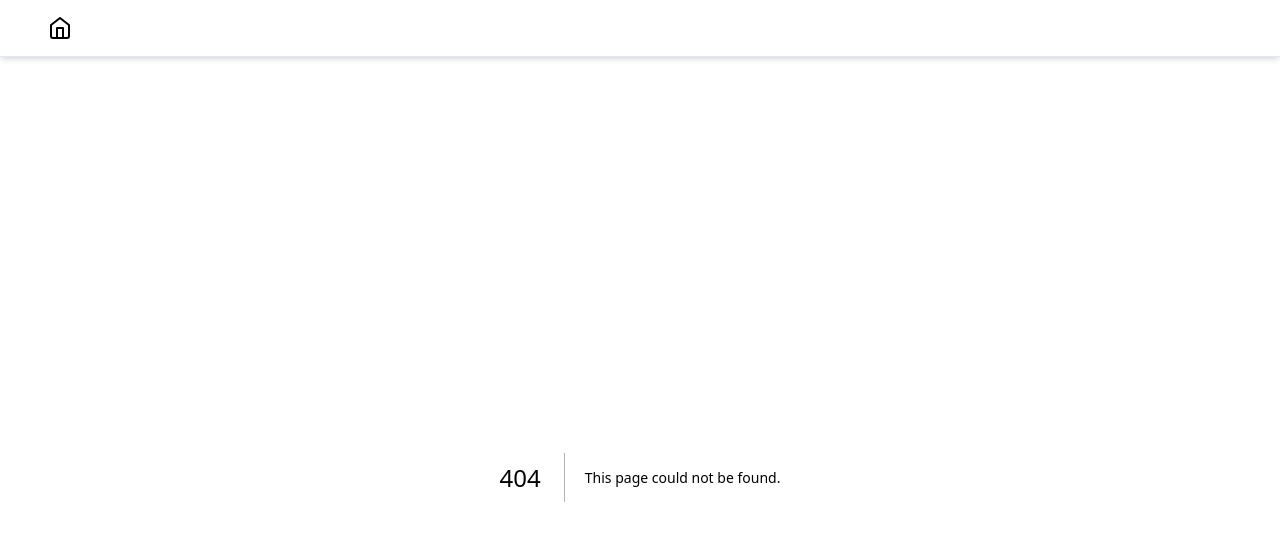
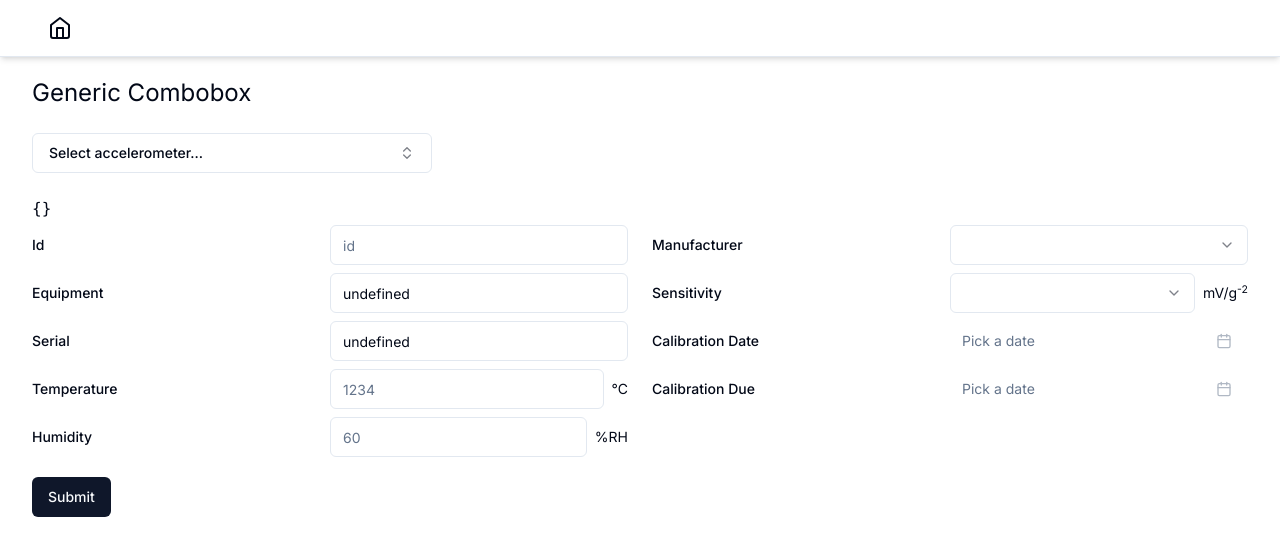
Before and after one commit to fairulazmin/myapp, a Next.js app: page /generic-form in a window 1280 px wide. Before the commit this address had no page. Shown: the top 556 px of the page. Built offline with nearby package versions, Linux system fonts and the light colour scheme.

Commit message:
added generic components for form

```diff
--- a/app/(generic)/generic-combobox/accelerometer-form.tsx
+++ /dev/null
@@ -1,95 +0,0 @@
-"use client";
-
-import { useForm } from "react-hook-form";
-import { zodResolver } from "@hookform/resolvers/zod";
-import z from "zod";
-
-import { Form } from "@/components/ui/form";
-import { Button } from "@/components/ui/button";
-import { InputForm } from "./input-form";
-import { SelectForm } from "./select-form";
-import { CalendarForm } from "./calendar-form";
-
-const accelerometerSchema = z.object({
-  id: z.number(),
-  equipment: z.string().min(2),
-  serial: z.string().min(2),
-  manufacturer: z.string(),
-  calb_date: z.date(),
-  calb_due: z.date(),
-  // model: z.string(),
-  // accuracy: z.string(),
-  // range: z.string(),
-  // lab: z.string(),
-  // location: z.string(),
-  // limitation: z.string(),
-  // status: z.string(),
-  // createdAt: z.date().or(z.literal("")), // Date | ""
-  // updatedAt: z.union([z.date(), z.literal("")]), // Date | ""
-  // accelerometerCalibrationId: z.number().nullish(), //number | null | undefined
-});
-
-export type AccelerometerFormValues = z.infer<typeof accelerometerSchema>;
-
-export const AccelerometerForm = () => {
-  const form = useForm<AccelerometerFormValues>({
-    resolver: zodResolver(accelerometerSchema),
-    // defaultValues: {
-    //   createdAt: "",
-    //   updatedAt: "",
-    // },
-  });
-
-  const onSubmit = (values: AccelerometerFormValues) => {
-    console.log(values);
-  };
-
-  return (
-    <div>
-      <pre>{JSON.stringify(form.formState.errors, null, 2)}</pre>
-      <Form {...form}>
-        <form onSubmit={form.handleSubmit(onSubmit)} className="space-y-4">
-          <InputForm
-            form={form}
-            name="id"
-            placeholder="id"
-            type="number"
-            alignLabel="left"
-          />
-          <InputForm
-            name="equipment"
-            placeholder="equipment"
-            form={form}
-            alignLabel="left"
-          />
-          <InputForm
-            name="serial"
-            placeholder="1234"
-            form={form}
-            alignLabel="left"
-          />
-          <SelectForm
-            name="manufacturer"
-            form={form}
-            alignLabel="left"
-            options={[{ value: "B&K" }, { value: "Kistler" }, { value: "PCB" }]}
-          />
-          <CalendarForm
-            form={form}
-            name="calb_date"
-            label="Calibration Date"
-            alignLabel="left"
-            disabled={true}
-          />
-          <CalendarForm
-            form={form}
-            name="calb_due"
-            label="Calibration Due"
-            alignLabel="left"
-          />
-          <Button type="submit">Submit</Button>
-        </form>
-      </Form>
-    </div>
-  );
-};
--- /dev/null
+++ b/app/(generic)/generic-form/accelerometer-form.tsx
@@ -0,0 +1,158 @@
+"use client";
+
+import { useForm, useWatch } from "react-hook-form";
+import { zodResolver } from "@hookform/resolvers/zod";
+import z from "zod";
+
+import { Form } from "@/components/ui/form";
+import { Button } from "@/components/ui/button";
+import { InputForm } from "./input-form";
+import { SelectForm } from "./select-form";
+import { CalendarForm } from "./calendar-form";
+import { useEffect, useState } from "react";
+
+const accelerometerSchema = z.object({
+  id: z.number(),
+  equipment: z.string().min(2),
+  serial: z.string().min(2),
+  temperature: z.number(),
+  humidity: z.number(),
+  manufacturer: z.string(),
+  sensitivity: z.string(),
+  calb_date: z.date(),
+  calb_due: z.date(),
+  // model: z.string(),
+  // accuracy: z.string(),
+  // range: z.string(),
+  // lab: z.string(),
+  // location: z.string(),
+  // limitation: z.string(),
+  // status: z.string(),
+  // createdAt: z.date().or(z.literal("")), // Date | ""
+  // updatedAt: z.union([z.date(), z.literal("")]), // Date | ""
+  // accelerometerCalibrationId: z.number().nullish(), //number | null | undefined
+});
+
+export type AccelerometerFormValues = z.infer<typeof accelerometerSchema>;
+
+export const AccelerometerForm = () => {
+  const form = useForm<AccelerometerFormValues>({
+    resolver: zodResolver(accelerometerSchema),
+    // defaultValues: {
+    //   createdAt: "",
+    //   updatedAt: "",
+    // },
+  });
+
+  const newEquipment = useWatch({
+    name: "equipment",
+    control: form.control,
+  });
+
+  useEffect(() => {
+    form.setValue("serial", `${newEquipment}`);
+  }, [newEquipment]);
+
+  const newSerial = useWatch({
+    name: "serial",
+    control: form.control,
+  });
+
+  useEffect(() => {
+    form.setValue("equipment", `${newSerial}`);
+  }, [newSerial]);
+
+  console.log("render");
+
+  const onSubmit = (values: AccelerometerFormValues) => {
+    console.log(values);
+  };
+
+  return (
+    <div>
+      <pre>{JSON.stringify(form.formState.errors, null, 2)}</pre>
+      <Form {...form}>
+        <form onSubmit={form.handleSubmit(onSubmit)} className="space-y-4">
+          <div className="grid md:grid-cols-2 gap-x-6">
+            <div>
+              <InputForm
+                form={form}
+                name="id"
+                placeholder="id"
+                type="number"
+                alignLabel="left"
+              />
+              <InputForm
+                name="equipment"
+                placeholder="equipment"
+                form={form}
+                alignLabel="left"
+              />
+              <InputForm
+                name="serial"
+                placeholder="1234"
+                form={form}
+                alignLabel="left"
+              />
+              <InputForm
+                name="temperature"
+                placeholder="1234"
+                form={form}
+                alignLabel="left"
+                type="number"
+                unit=<span>°C</span>
+              />
+              <InputForm
+                name="humidity"
+                placeholder="60"
+                form={form}
+                alignLabel="left"
+                type="number"
+                unit="%RH"
+              />
+            </div>
+            <div>
+              <SelectForm
+                name="manufacturer"
+                form={form}
+                alignLabel="left"
+                options={[
+                  { value: "B&K" },
+                  { value: "Kistler" },
+                  { value: "PCB" },
+                ]}
+              />
+              <SelectForm
+                name="sensitivity"
+                form={form}
+                alignLabel="left"
+                options={[
+                  { value: "B&K" },
+                  { value: "Kistler" },
+                  { value: "PCB" },
+                ]}
+                unit=<span>
+                  mV/g<sup>-2</sup>
+                </span>
+              />
+              <CalendarForm
+                form={form}
+                name="calb_date"
+                label="Calibration Date"
+                alignLabel="left"
+                disabled={true}
+              />
+              <CalendarForm
+                form={form}
+                name="calb_due"
+                label="Calibration Due"
+                alignLabel="left"
+              />
+            </div>
+          </div>
+          <Button type="submit">Submit</Button>
+        </form>
+      </Form>
+    </div>
+  );
+};
--- a/app/(generic)/generic-combobox/input-form.tsx
+++ b/app/(generic)/generic-form/input-form.tsx
@@ -19,6 +19,7 @@ interface InputFormProps<TFieldValues extends FieldValues> {
   alignLabel?: "top" | "left";
   type?: "number" | "text";
   placeholder?: string;
+  unit?: string | React.ReactNode;
 }
 
 export const InputForm = <TFieldValues extends FieldValues>({
@@ -28,6 +29,7 @@ export const InputForm = <TFieldValues extends FieldValues>({
   alignLabel = "top",
   type = "text",
   placeholder = "",
+  unit,
 }: InputFormProps<TFieldValues>) => (
   <FormField
     control={form.control}
@@ -41,6 +43,7 @@ export const InputForm = <TFieldValues extends FieldValues>({
         </FormLabel>
         <div className="h-full">
           <FormControl>
+            <div className="flex items-center">
               <Input
                 {...field}
                 placeholder={placeholder}
@@ -50,7 +53,15 @@ export const InputForm = <TFieldValues extends FieldValues>({
                     ? field.onChange(e)
                     : field.onChange(e.target.valueAsNumber);
                 }}
+                className={cn(
+                  type === "number" &&
+                    "[-moz-appearance:_textfield] [&::-webkit-inner-spin-button]:m-0 [&::-webkit-inner-spin-button]:appearance-none [&::-webkit-outer-spin-button]:m-0 [&::-webkit-outer-spin-button]:appearance-none",
+                )}
               />
+              {unit && (
+                <div className="text-sm ml-2 whitespace-nowrap">{unit}</div>
+              )}
+            </div>
           </FormControl>
         </div>
       </FormItem>
--- a/app/(generic)/generic-combobox/select-form.tsx
+++ b/app/(generic)/generic-form/select-form.tsx
@@ -31,6 +31,7 @@ interface SelectFormProps<T extends Option, TFieldValues extends FieldValues> {
   label?: string;
   placeholder?: string;
   options: T[];
+  unit?: string | React.ReactNode;
 }
 
 export const SelectForm = <T extends Option, TFieldValues extends FieldValues>({
@@ -40,6 +41,7 @@ export const SelectForm = <T extends Option, TFieldValues extends FieldValues>({
   alignLabel = "top",
   placeholder = "",
   options,
+  unit,
 }: SelectFormProps<T, TFieldValues>) => (
   <FormField
     control={form.control}
@@ -52,6 +54,7 @@ export const SelectForm = <T extends Option, TFieldValues extends FieldValues>({
           <span className="capitalize">{label}</span>
         </FormLabel>
         <div className="h-full">
+          <div className="flex items-center">
             <Select onValueChange={field.onChange} defaultValue={field.value}>
               <FormControl>
                 <SelectTrigger className="">
@@ -66,6 +69,10 @@ export const SelectForm = <T extends Option, TFieldValues extends FieldValues>({
                 ))}
               </SelectContent>
             </Select>
+            {unit && (
+              <div className="text-sm ml-2 whitespace-nowrap">{unit}</div>
+            )}
+          </div>
         </div>
       </FormItem>
     )}
--- a/app/page.tsx
+++ b/app/page.tsx
@@ -115,7 +115,7 @@ export default function Home() {
           <Link href="/print-table">Print Table</Link>
         </li>
         <li>
-          <Link href="/generic-combobox">Generic - Combobox</Link>
+          <Link href="/generic-form">Generic - form</Link>
         </li>
       </ul>
     </div>
```
Also changed, not shown: app/(generic)/generic-form/calendar-form.tsx (renamed from app/(generic)/generic-combobox/calendar-form.tsx), app/(generic)/generic-form/combobox.tsx (renamed from app/(generic)/generic-combobox/combobox.tsx), app/(generic)/generic-form/page.tsx (renamed from app/(generic)/generic-combobox/page.tsx). Lines whose indentation alone changed are shown as unchanged.
